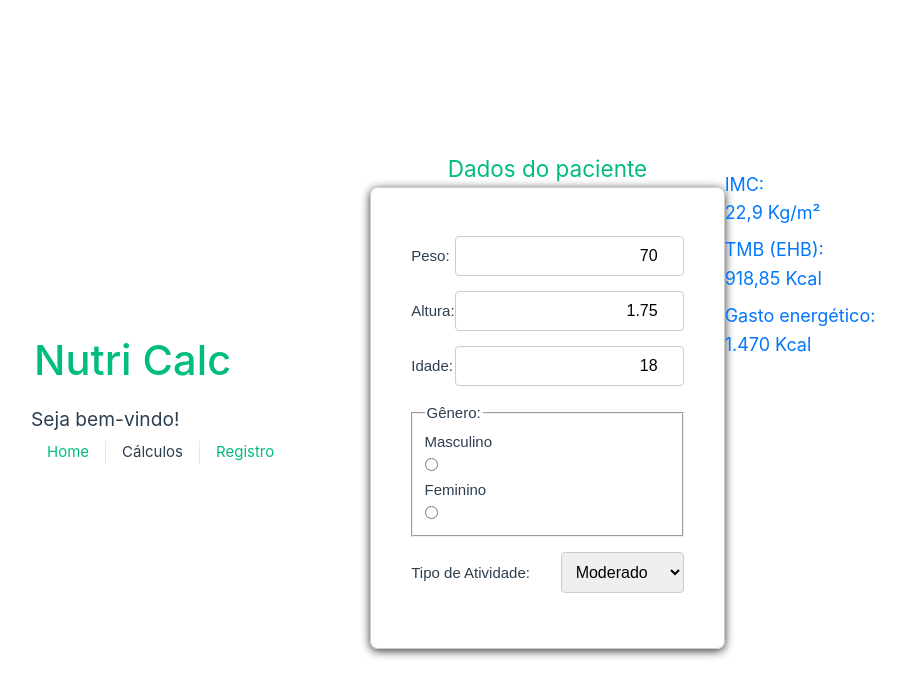
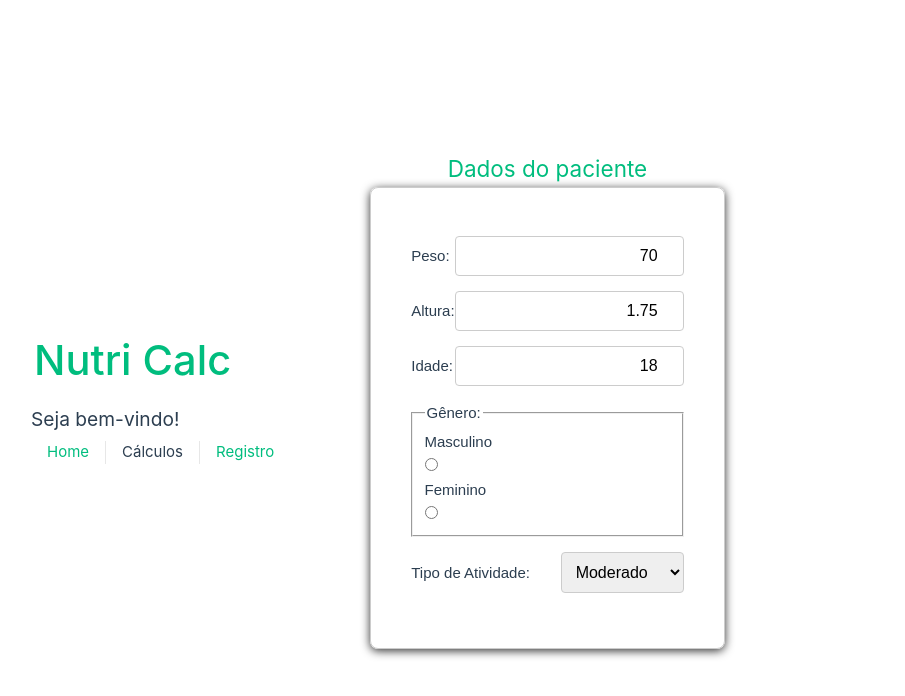
Before and after one commit to senacgo-hugotannus/nutri-calc-frontend, a Vue app: page /calculation in a window 1280 px wide. Shown: the top 696 px of the page, without its empty margins (95-1000 px from the left). Built offline with nearby package versions, Linux system fonts and the light colour scheme.

Commit message:
NCInfo finalizado - Aplicado CSS

```diff
--- a/src/App.vue
+++ b/src/App.vue
@@ -11,14 +11,12 @@
       <RouterView />
     </NCContainer>
   </main>
-  <NCInfo/>
 </template>
 
 <script>
 import { RouterLink, RouterView } from 'vue-router'
 import NCContainer from './components/NCContainer.vue'
 import TheNavBar from './components/TheNavBar.vue';
-import NCInfo from './components/NCInfo.vue';
 
 export default {
   name: 'App',
@@ -27,7 +25,6 @@ export default {
     RouterView,
     NCContainer,
     TheNavBar,
-    NCInfo,
   }
 }
 </script>
--- a/src/assets/main.css
+++ b/src/assets/main.css
@@ -41,7 +41,6 @@ h2 {
   color: hsla(160, 100%, 37%, 1);
 }
 .input-field:focus {
-  border-color: #007BFF;
   outline: none;
 }
 .select-field {
@@ -51,12 +50,7 @@ h2 {
   border-radius: 4px;
   font-size: 16px;
 }
-.result {
-  font-size: 18px;
-  text-align: left;
-  margin-top: 20px;
-  color: #0377fc;
-}
+
 .input-field {
   width: min-content;
   padding: 10px;
--- a/src/components/NCInfo.vue
+++ b/src/components/NCInfo.vue
@@ -1,16 +1,16 @@
 <template>
     <NCContainer>
         <div class="result">
-            <div>
-                <p>IMC:</p>
+            <div class="div-info">
+                <p class="title">IMC:</p>
                 <NCNumber :value="imc" :precision="1" class="Kg" />
             </div>
-            <div>
-                <p>TMB (EHB):</p>
+            <div class="div-info">
+                <p class="title">TMB (EHB):</p>
                 <NCNumber :value="tmb" :precision="2" class="Kcal" />
             </div>
-            <div>
-                <p>Gasto energético:</p>
+            <div class="div-info">
+                <p class="title">Gasto energético:</p>
                 <NCNumber :value="ge" :precision="0" class="Kcal" />
             </div>
         </div>
@@ -45,4 +45,24 @@ export default {
     padding: 5px;
     content: "Kcal";
 }
+
+.result {
+    display: flex;
+    justify-content: space-around;
+}
+
+.div-info {
+    margin: 20px;
+}
+
+.result {
+  font-size: 18px;
+  text-align: left;
+  margin-top: 20px;
+}
+
+.title {
+    font-weight: 1000;
+    color: hsla(160, 100%, 37%, 1);
+}
 </style>
--- a/src/components/NCInput.vue
+++ b/src/components/NCInput.vue
@@ -15,7 +15,7 @@ export default {
         label: null,
         type: null,
         step: null,
-        placeholder: null
+        placeholder: null,
     },
 }
 </script>
@@ -28,4 +28,5 @@ export default {
     border-radius: 4px;
     font-size: 16px;
 }
+
 </style>
```
